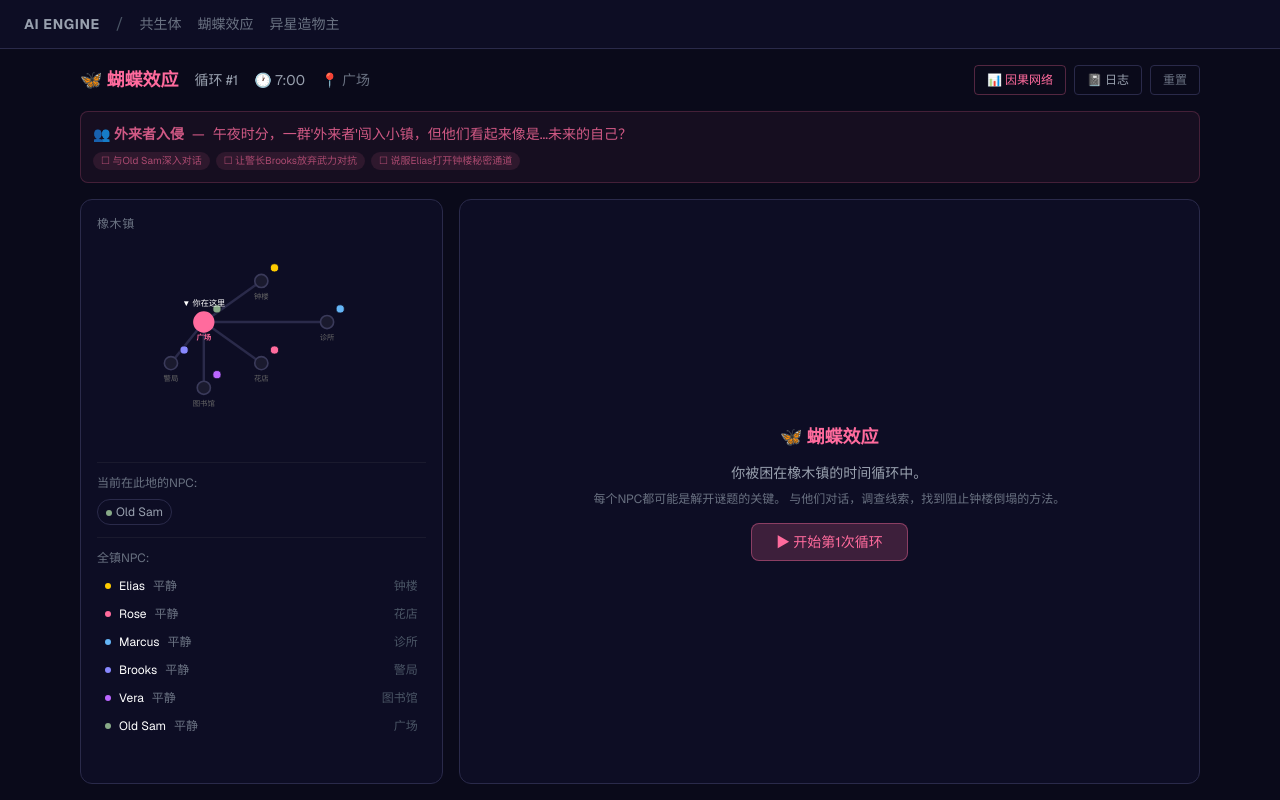
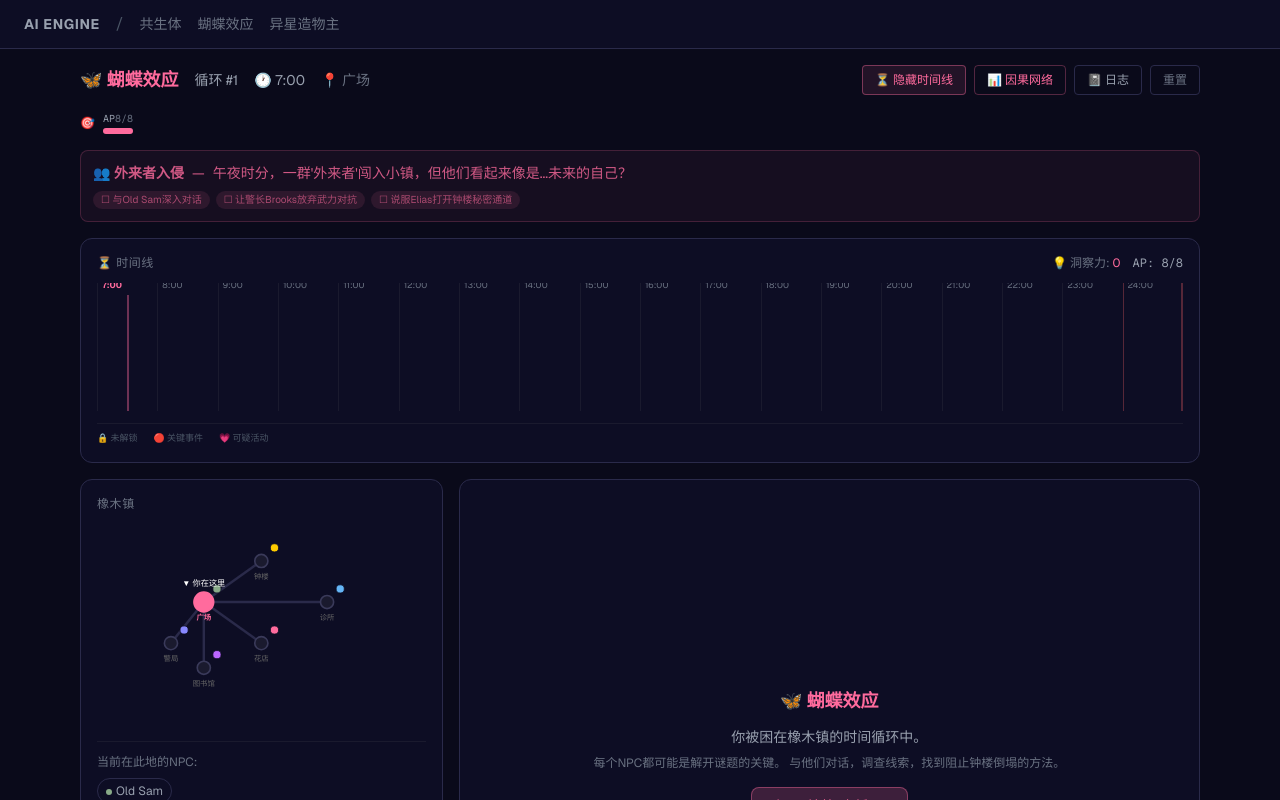
Before and after one commit to KunBetter/AIEngine, a Next.js app: page /butterfly in a window 1280 px wide. Shown: the top 800 px of the page. Built offline with nearby package versions, Linux system fonts and the light colour scheme.

Commit message:
feat(butterfly): integrate TimelineBoard, CausalCanvas, AP display into page

```diff
--- a/app/butterfly/page.tsx
+++ b/app/butterfly/page.tsx
@@ -1,12 +1,15 @@
 "use client";
 
 import { useState, useRef, useEffect } from "react";
-import { useButterfly } from "@/hooks/useButterfly";
+import { useButterfly, calculateScore, getRating } from "@/hooks/useButterfly";
 import { ErrorBanner } from "@/components/ui/ErrorBanner";
 import { StreamingText } from "@/components/ui/StreamingText";
 import { saveGame } from "@/lib/save-system";
 import { PixelEvent } from "@/components/ui/PixelEvent";
 import type { PixelEventData } from "@/components/ui/PixelEvent";
+import { TimelineBoard } from "@/components/game/TimelineBoard";
+import { CausalCanvas } from "@/components/game/CausalCanvas";
+import { ResourceBar } from "@/components/game/ResourceBar";
 
 const LOCATION_COORDS: Record<string, { x: number; y: number }> = {
   "钟楼": { x: 200, y: 45 },
@@ -29,11 +32,14 @@ const NPC_LABELS: Record<string, string> = {
 };
 
 export default function ButterflyPage() {
-  const { state, startNewLoop, sendAction, newLoop, resetGame, isLoading, error } = useButterfly();
+  const { state, startNewLoop, sendAction, newLoop, resetGame, isLoading, error,
+    anchorChain, placeFragment, connectFragments } = useButterfly();
   const [selectedNPC, setSelectedNPC] = useState<string | null>(null);
   const [playerInput, setPlayerInput] = useState("");
   const [showCausalGraph, setShowCausalGraph] = useState(false);
   const [showJournal, setShowJournal] = useState(false);
+  const [showTimeline, setShowTimeline] = useState(true);
+  const [showCanvas, setShowCanvas] = useState(false);
   const [pixelEvent, setPixelEvent] = useState<PixelEventData | null>(null);
   const chatRef = useRef<HTMLDivElement>(null);
   const prevLoopRef = useRef(state.loopNumber);
@@ -153,6 +159,16 @@ export default function ButterflyPage() {
         </div>
         <div className="flex gap-2">
           <button
+            onClick={() => setShowTimeline(!showTimeline)}
+            className={`text-xs px-3 py-1.5 rounded border transition-colors ${
+              showTimeline
+                ? "border-[#ff6b9d]/40 text-[#ff6b9d] bg-[#ff6b9d]/10"
+                : "border-[#2a2a4a] text-gray-400 hover:text-white"
+            }`}
+          >
+            ⏳ {showTimeline ? "隐藏时间线" : "时间线"}
+          </button>
+          <button
             onClick={() => setShowCausalGraph(!showCausalGraph)}
             className="text-xs px-3 py-1.5 rounded border border-[#ff6b9d]/30 text-[#ff6b9d] hover:bg-[#ff6b9d]/10 transition-colors"
           >
@@ -172,6 +188,15 @@ export default function ButterflyPage() {
           </button>
         </div>
       </div>
+
+      {/* AP 资源栏 */}
+      <ResourceBar
+        resources={[{
+          label: "AP", current: state.actionPoints, max: state.maxActionPoints,
+          color: "#ff6b9d", icon: "🎯", warning: 2
+        }]}
+        compact
+      />
 
       <ErrorBanner message={error} />
 
@@ -195,6 +220,25 @@ export default function ButterflyPage() {
           ))}
         </div>
       </div>
+
+      {/* 时间线面板 */}
+      {showTimeline && (
+        <TimelineBoard
+          nodes={state.timelineNodes}
+          currentTime={state.timeOfDay}
+          actionPoints={state.actionPoints}
+          maxActionPoints={state.maxActionPoints}
+          insightPoints={state.insightPoints}
+          onNodeClick={(node) => {
+            // Jump to that time/location
+            sendAction("investigate", `前往${node.location}（时间${node.time}:00）`);
+          }}
+          onPreviewNode={(node) => {
+            // Show hint about locked node
+            sendAction("investigate", `尝试了解${node.time}:00的${node.location}`);
+          }}
+        />
+      )}
 
       <div className="flex-1 grid grid-cols-1 lg:grid-cols-3 gap-4 min-h-0">
         {/* 小镇地图 */}
@@ -471,10 +515,35 @@ export default function ButterflyPage() {
         </div>
       </div>
 
-      {/* 因果网络面板（可折叠） */}
+      {/* 因果网络面板（可折叠）*/}
       {showCausalGraph && (
         <div className="bg-[#0d0d24] border border-[#2a2a4a] rounded-xl p-4">
-          <h3 className="text-xs text-gray-500 mb-3 uppercase tracking-wider">因果网络</h3>
+          <div className="flex items-center justify-between mb-3">
+            <h3 className="text-xs text-gray-500 uppercase tracking-wider">因果网络</h3>
+            <button
+              onClick={() => setShowCanvas(!showCanvas)}
+              className={`text-[10px] px-2 py-1 rounded border transition-colors ${
+                showCanvas
+                  ? "border-[#ff6b9d]/40 text-[#ff6b9d] bg-[#ff6b9d]/10"
+                  : "border-[#2a2a4a] text-gray-400 hover:text-white"
+              }`}
+            >
+              {showCanvas ? "📋 列表视图" : "🧩 因果拼图"}
+            </button>
+          </div>
+
+          {showCanvas ? (
+            <CausalCanvas
+              fragments={state.causalFragments}
+              anchoredChains={state.anchoredCausals}
+              onPlaceFragment={placeFragment}
+              onConnectFragments={connectFragments}
+              onAnchorChain={anchorChain}
+              insightPoints={state.insightPoints}
+            />
+          ) : (
+            <>
+              {/* 原因果图 */}
               {state.causalGraph.length === 0 ? (
                 <p className="text-xs text-gray-600">尚未建立因果连接。每次行动都会产生涟漪。</p>
               ) : (
@@ -501,6 +570,8 @@ export default function ButterflyPage() {
                     </div>
                   ))}
                 </div>
+              )}
+            </>
           )}
 
           {/* 玩家假设 */}
@@ -579,6 +650,16 @@ export default function ButterflyPage() {
           </div>
         </div>
       )}
+
+      {/* 循环破解评分 */}
+      {state.keyEvent.prevented && (
+        <div className="bg-[#0d0d24] border border-[#ff6b9d]/40 rounded-xl p-4 text-center">
+          <h3 className="text-lg font-bold text-[#ff6b9d] mb-3">🎉 循环破解！</h3>
+          <p className="text-sm text-gray-300">评分: <span className="text-[#ff6b9d] font-bold">{calculateScore(state)}</span></p>
+          <p className="text-sm text-gray-300 mt-1">评级: <span className="text-[#ff6b9d] font-bold">{getRating(calculateScore(state))}</span></p>
+        </div>
+      )}
+
       {pixelEvent && <PixelEvent event={pixelEvent} onDone={() => setPixelEvent(null)} />}
     </div>
   );
--- /dev/null
+++ b/components/game/ResourceBar.tsx
@@ -0,0 +1,62 @@
+"use client";
+
+interface ResourceDef {
+  label: string;
+  current: number;
+  max: number;
+  color: string;
+  icon: string;
+  warning: number;
+}
+
+interface ResourceBarProps {
+  resources: ResourceDef[];
+  compact?: boolean;
+}
+
+export function ResourceBar({ resources, compact }: ResourceBarProps) {
+  return (
+    <div className={`flex ${compact ? "gap-3" : "gap-6"} flex-wrap`}>
+      {resources.map((r) => {
+        const pct = Math.min(100, Math.max(0, (r.current / r.max) * 100));
+        const isLow = r.current <= r.warning;
+
+        return (
+          <div
+            key={r.label}
+            className={`flex items-center gap-2 ${compact ? "flex-shrink-0" : "flex-1 min-w-[140px]"}`}
+          >
+            <span className="text-xs shrink-0">{r.icon}</span>
+            <div className="flex-1 min-w-0">
+              <div className="flex items-center justify-between mb-0.5">
+                <span
+                  className={`text-[10px] font-mono ${isLow ? "text-red-400 animate-pulse" : "text-gray-400"}`}
+                >
+                  {r.label}
+                </span>
+                <span
+                  className={`text-[10px] font-mono ${isLow ? "text-red-400" : "text-gray-500"}`}
+                >
+                  {r.current}/{r.max}
+                </span>
+              </div>
+              <div
+                className="h-1.5 rounded-full"
+                style={{ backgroundColor: "#1a1a2e" }}
+              >
+                <div
+                  className="h-full rounded-full transition-all duration-300"
+                  style={{
+                    width: `${pct}%`,
+                    backgroundColor: isLow ? "#ef4444" : r.color,
+                    opacity: pct > 0 ? 1 : 0.3,
+                  }}
+                />
+              </div>
+            </div>
+          </div>
+        );
+      })}
+    </div>
+  );
+}
```
Lines whose indentation alone changed are shown as unchanged.
